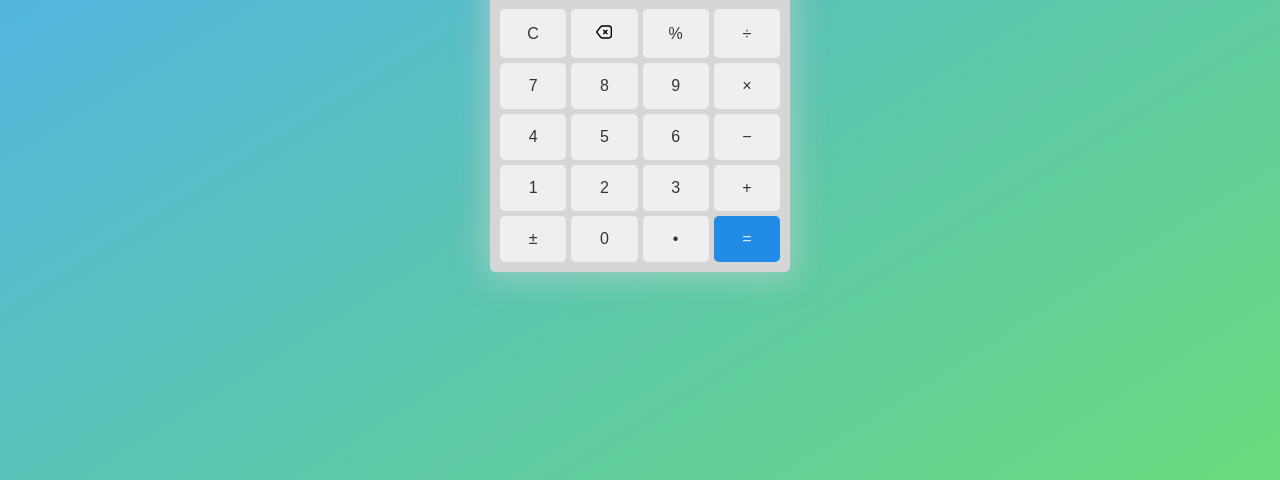
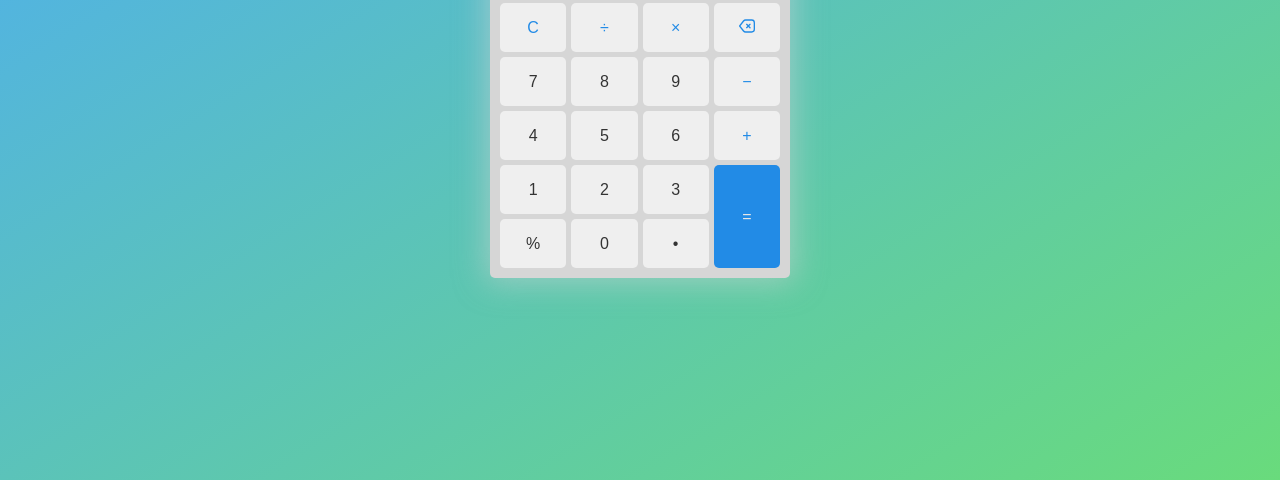
Before and after one commit to Cristhianbh98/calculator, a website built with Vite: page index.html in a window 1280 px wide. Shown: the part 320-800 px from the top of the page. Built offline with nearby package versions, Linux system fonts and the light colour scheme.

Commit message:
change: colors of main action and keypad positions

```diff
--- a/index.html
+++ b/index.html
@@ -18,28 +18,27 @@
       </div>
       <div class="calculator__display">0-5</div>
       <div class="calculator__keypad">
-        <button class="btn">C</button>
-        <button class="btn">
+        <button class="btn text-color-blue">C</button>
+        <button class="btn text-color-blue">&divide;</button>
+        <button class="btn text-color-blue">&times;</button>
+        <button class="btn fill-blue">
           <svg class="btn__icon" id="Layer_1" height="512" viewBox="0 0 24 24" width="512" xmlns="http://www.w3.org/2000/svg" data-name="Layer 1"><path d="m19 2h-9.044a4.966 4.966 0 0 0 -3.946 1.931l-5.8 7.455a1 1 0 0 0 0 1.228l5.8 7.455a4.966 4.966 0 0 0 3.946 1.931h9.044a5.006 5.006 0 0 0 5-5v-10a5.006 5.006 0 0 0 -5-5zm3 15a3 3 0 0 1 -3 3h-9.044a2.979 2.979 0 0 1 -2.368-1.158l-5.321-6.842 5.321-6.842a2.979 2.979 0 0 1 2.368-1.158h9.044a3 3 0 0 1 3 3zm-4.793-6.793-1.793 1.793 1.793 1.793a1 1 0 1 1 -1.414 1.414l-1.793-1.793-1.793 1.793a1 1 0 0 1 -1.414-1.414l1.793-1.793-1.793-1.793a1 1 0 0 1 1.414-1.414l1.793 1.793 1.793-1.793a1 1 0 0 1 1.414 1.414z"/></svg>
         </button>
-        <button class="btn">%</button>
-        <button class="btn">&divide;</button>
         <button class="btn">7</button>
         <button class="btn">8</button>
         <button class="btn">9</button>
-        <button class="btn">&times;</button>
+        <button class="btn text-color-blue">&minus;</button>
         <button class="btn">4</button>
         <button class="btn">5</button>
         <button class="btn">6</button>
-        <button class="btn">&minus;</button>
+        <button class="btn text-color-blue">+</button>
         <button class="btn">1</button>
         <button class="btn">2</button>
         <button class="btn">3</button>
-        <button class="btn">+</button>
-        <button class="btn">&plusmn;</button>
+        <button class="btn">%</button>
         <button class="btn">0</button>
         <button class="btn">&bull;</button>
-        <button class="btn btn-blue">&#61;</button>
+        <button class="btn btn-blue calculator__equal">&#61;</button>
       </div>
     </div>
     <script type="module" src="/src/main.ts"></script>
--- a/src/styles/_base.scss
+++ b/src/styles/_base.scss
@@ -22,3 +22,11 @@ html {
 
   background: linear-gradient(to right bottom,#4dabf7,#69db7c);
 }
+
+.text-color-blue {
+  color: var(--color-blue) !important;
+}
+
+.fill-blue {
+  fill: var(--color-blue) !important;
+}
--- a/src/styles/_components.scss
+++ b/src/styles/_components.scss
@@ -1,9 +1,10 @@
 .calculator {
-  width: 300px;
+  width: 30rem;
   padding: 1rem;
   border-radius: .5rem;
   background-color: var(--color-gray-light-2);
   box-shadow: 0 0rem 3rem .5rem rgba($color: #d6d6d6, $alpha: .5);
+  position: relative;
 
   &__options {
     text-align: right;
@@ -34,7 +35,13 @@
 
     display: grid;
     grid-gap: .5rem;
+    grid-template-rows:repeat(5, 1fr) ;
     grid-template-columns: repeat(4, 1fr);
+  }
+
+  &__equal {
+    grid-column: -2 / -1;
+    grid-row: -3 / -1;
   }
 }
 
@@ -47,6 +54,7 @@
   color: var(--color-gray-dark-1);
   font-size: inherit;
   line-height: 1;
+  transition: filter .2s;
 
   &:hover,
   &:focus {
```
